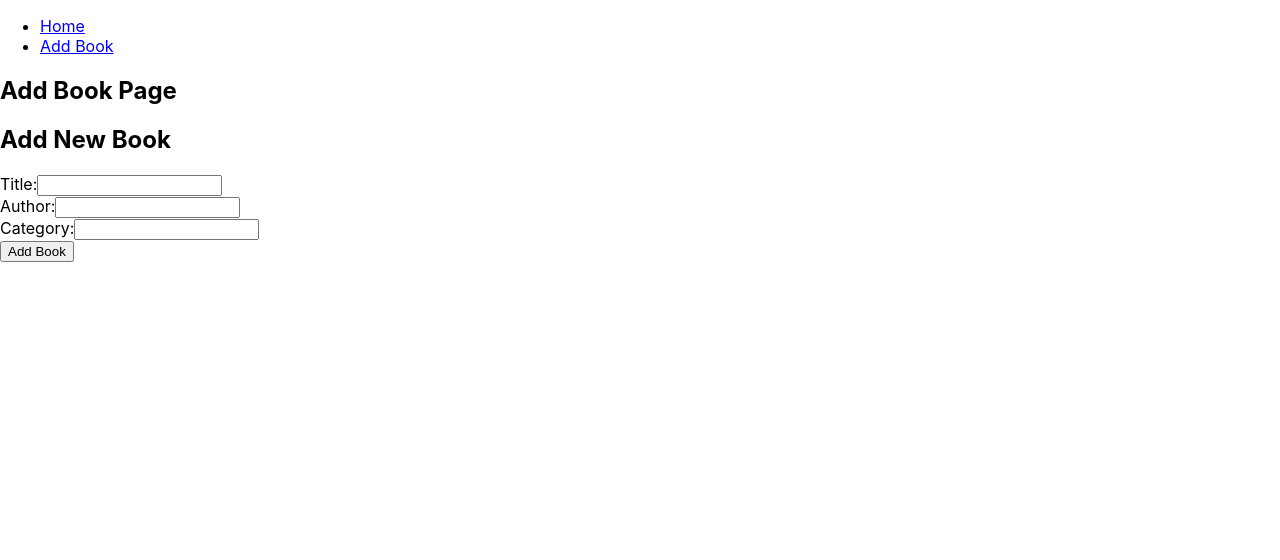
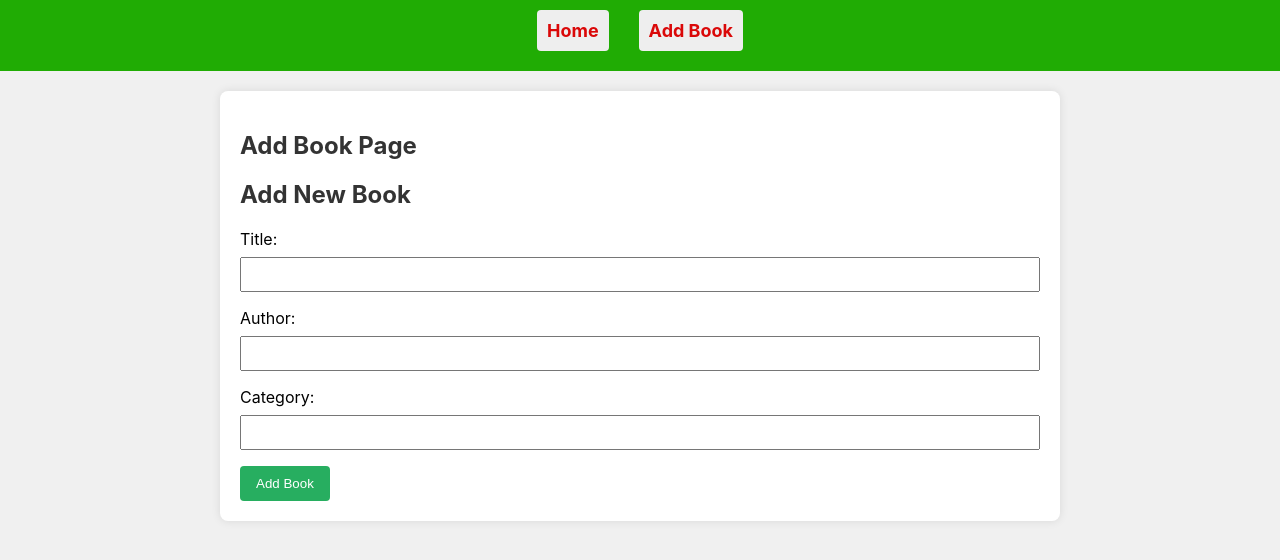
Before and after one commit to ANTOINE1128/bookshelf-app, a React (Create React App) app: page /add in a window 1280 px wide. Shown: the top 560 px of the page. Built offline with nearby package versions, Linux system fonts and the light colour scheme.

Commit message:
Add some styling

```diff
--- a/src/components/NavBar.js
+++ b/src/components/NavBar.js
@@ -1,5 +1,6 @@
 import React from "react";
 import { Link } from "react-router-dom";
+import '../styles/NavBar.css';
 const NavBar = () => {
     return (
         <nav>
--- a/src/pages/AddBookPage.js
+++ b/src/pages/AddBookPage.js
@@ -1,9 +1,10 @@
 import React from "react";
 import BookForm from "../components/BookForm";
+import '../styles/AddBookPage.css';
 
 const AddBookPage = () => {
     return (
-        <div>
+        <div className= "container">
             <h2> Add Book Page </h2>
             <BookForm />
 
--- a/src/pages/HomePage.js
+++ b/src/pages/HomePage.js
@@ -1,9 +1,10 @@
 import React from "react";
 import BookList from "../components/BookList";
+import '../styles/HomePage.css';
 
 const HomePage = () => {
     return (
-        <div>
+        <div className="container">
             <h2> Home Page </h2>
             <BookList />
 
--- /dev/null
+++ b/src/styles/AddBookPage.css
@@ -0,0 +1,45 @@
+/* src/styles/AddBookPage.css */
+body {
+    font-family: Arial, sans-serif;
+    background-color: #f0f0f0;
+    margin: 0;
+    padding: 0;
+  }
+
+  .container {
+    max-width: 800px;
+    margin: 20px auto;
+    padding: 20px;
+    background-color: #fff;
+    border-radius: 8px;
+    box-shadow: 0 0 10px rgba(0, 0, 0, 0.1);
+  }
+
+  h2 {
+    color: #333;
+  }
+
+  label {
+    display: block;
+    margin-bottom: 8px;
+  }
+
+  input {
+    width: 100%;
+    padding: 8px;
+    margin-bottom: 16px;
+    box-sizing: border-box;
+  }
+
+  button {
+    background-color: #27ae60;
+    color: #fff;
+    border: none;
+    padding: 10px 16px;
+    cursor: pointer;
+    border-radius: 4px;
+  }
+
+  button:hover {
+    background-color: #219653;
+  }
--- /dev/null
+++ b/src/styles/HomePage.css
@@ -0,0 +1,44 @@
+body {
+    font-family: Arial, sans-serif;
+    background-color: #f0f0f0;
+    margin: 0;
+    padding: 0;
+  }
+
+  .container {
+    max-width: 800px;
+    margin: 20px auto;
+    padding: 20px;
+    background-color: #fff;
+    border-radius: 8px;
+    box-shadow: 0 0 10px rgba(0, 0, 0, 0.1);
+  }
+
+  h2 {
+    color: #333;
+  }
+
+  ul {
+    list-style: none;
+    padding: 0;
+  }
+
+  li {
+    margin-bottom: 10px;
+    padding: 10px;
+    background-color: #eee;
+    border-radius: 4px;
+  }
+
+  button {
+    background-color: #3498db;
+    color: #fff;
+    border: none;
+    padding: 8px 12px;
+    cursor: pointer;
+    border-radius: 4px;
+  }
+
+  button:hover {
+    background-color: #2980b9;
+  }
--- /dev/null
+++ b/src/styles/NavBar.css
@@ -0,0 +1,27 @@
+nav {
+    background-color: #20ac04;
+    padding: 10px 0;
+  }
+
+  ul {
+    list-style: none;
+    margin: 0;
+    padding: 0;
+    display: flex;
+    justify-content: center;
+  }
+
+  li {
+    margin: 0 15px;
+  }
+
+  a {
+    text-decoration: none;
+    color: #da0808;
+    font-weight: bold;
+    font-size: 18px;
+  }
+
+  a:hover {
+    color: #3498db;
+  }
```
